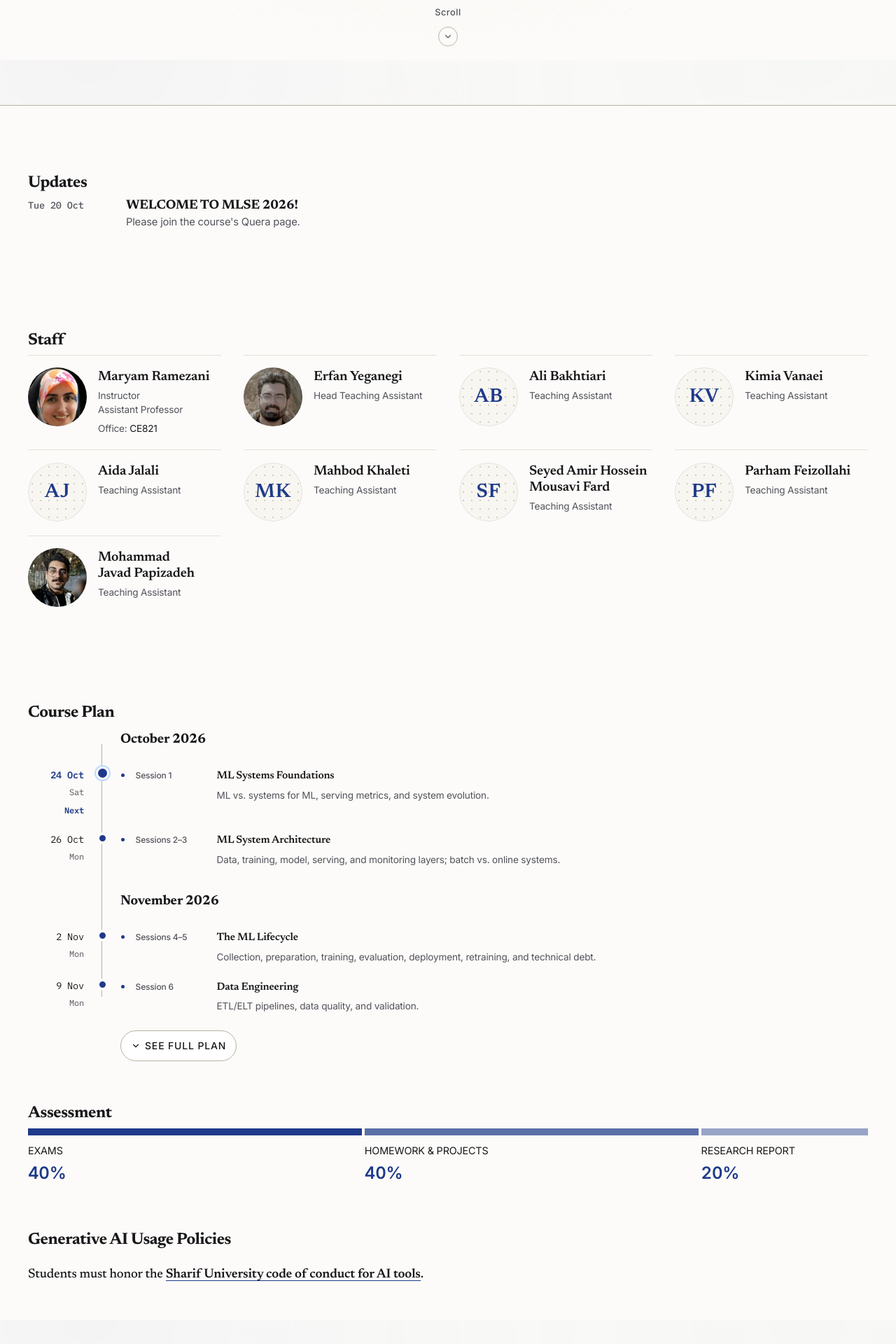
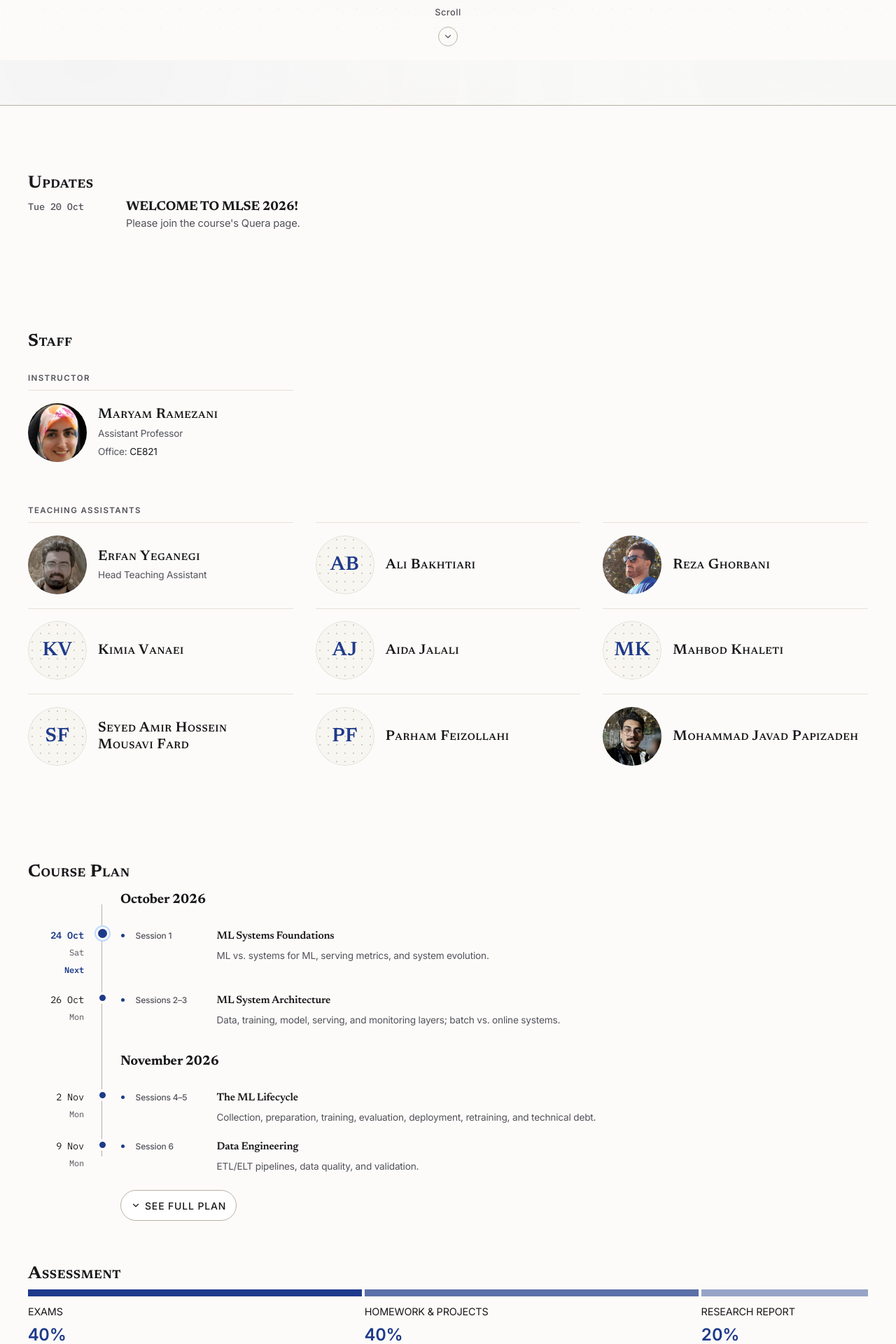
Before and after one commit to SUT-CE-Courses/mlse, a Jekyll site: the page built from index.md, in a window 1280 px wide. Shown: the part 814-2734 px from the top of the page at 70% size. Built offline with Jekyll 4.4.1, drawn with Linux system fonts in a browser that asks for light colours; some of the changed text lies outside the part shown.

Commit message:
redesign(staff): group by role, small-caps titles, honor code link
- group staff into Instructor and Teaching Assistants so the role is named once
- replace the large portrait plates with small circular avatars beside the name
- set staff names and section headings in small caps
- rename the AI section to Academic Honesty, linking the CE department honor code
- collapse the unused announcement card styles into the date-rail component
- add Reza Ghorbani

```diff
--- a/_data/people.yml
+++ b/_data/people.yml
@@ -37,6 +37,11 @@ tas:
     role: "Teaching Assistant"
     email: "alibakhtiari6996@gmail.com"
 
+  - name: "Reza Ghorbani"
+    role: "Teaching Assistant"
+    email: "rezaghorbani2717@gmail.com"
+    photo: "/assets/images/people/ghorbani.jpg"
+
   - name: "Kimia Vanaei"
     role: "Teaching Assistant"
     email: "kimiavanaei83@gmail.com"
--- a/_includes/staff.html
+++ b/_includes/staff.html
@@ -2,10 +2,17 @@
   <h2 id="staff-heading" class="section-heading">Staff</h2>
 
   <div class="section-body">
-  <ul class="staff-roster" aria-label="Course staff">
     {% if site.data.people.instructor %}
-      {% include staff_card.html person=site.data.people.instructor %}
+      <h3 class="staff-group" id="staff-instructor">Instructor</h3>
+      <ul class="staff-roster" aria-labelledby="staff-instructor">
+        {% include staff_card.html person=site.data.people.instructor hide_role=true %}
+      </ul>
     {% endif %}
+
+    {% if site.data.people.tas %}
+      <h3 class="staff-group" id="staff-tas">Teaching Assistants</h3>
+      <ul class="staff-roster" aria-labelledby="staff-tas">
+        {% comment %} The head TA keeps a role line; the rest are named by the heading. {% endcomment %}
         {% for person in site.data.people.tas %}
           {% if person.role contains "Head" %}
             {% include staff_card.html person=person %}
@@ -13,9 +20,10 @@
         {% endfor %}
         {% for person in site.data.people.tas %}
           {% unless person.role contains "Head" %}
-        {% include staff_card.html person=person %}
+            {% include staff_card.html person=person hide_role=true %}
           {% endunless %}
         {% endfor %}
       </ul>
+    {% endif %}
   </div>
 </section>
--- a/_includes/staff_card.html
+++ b/_includes/staff_card.html
@@ -4,16 +4,15 @@
   <article class="staff-card">
     <div class="staff-card-avatar">
       {% if person.photo %}
-        <img src="{{ person.photo | relative_url }}" alt="" width="320" height="256" loading="lazy">
+        <img src="{{ person.photo | relative_url }}" alt="" width="168" height="168" loading="lazy">
       {% else %}
         <span class="staff-card-initials" aria-hidden="true">{{ name_parts.first | slice: 0 }}{{ name_parts.last | slice: 0 }}</span>
       {% endif %}
     </div>
-    <div class="staff-card-identity">
+    <div class="staff-card-body">
       <h3 class="staff-card-name">{% if person.email %}<a class="staff-card-link" href="mailto:{{ person.email | escape }}" aria-label="Email {{ person.name | escape }}">{{ person.name }}</a>{% else %}{{ person.name }}{% endif %}</h3>
-      <p class="staff-card-role">{{ person.role }}</p>
-      {% if person.title %}<p class="staff-card-role staff-card-title">{{ person.title }}</p>{% endif %}
-    </div>
+      {% unless include.hide_role %}<p class="staff-card-role">{{ person.role }}</p>{% endunless %}
+      {% if person.title %}<p class="staff-card-role">{{ person.title }}</p>{% endif %}
       {% if person.office or person.office_hours %}
         <dl class="staff-card-details">
           {% if person.office %}
@@ -24,5 +23,6 @@
           {% endif %}
         </dl>
       {% endif %}
+    </div>
   </article>
 </li>
--- a/_sass/_components.scss
+++ b/_sass/_components.scss
@@ -1,12 +1,23 @@
 
 
-/* Staff: a ruled grid; each person is a small plate (photo, or initials on a dotted
-   ground) beside the name and role. The whole card is the mailto target. */
+/* Staff: ruled rosters grouped by role, so "Teaching Assistant" is said once in the
+   group heading instead of under every name. Each person is a small plate (photo, or
+   initials on a dotted ground) beside the name. The whole card is the mailto target. */
 .section-staff {
   margin-top: 2rem;
   margin-bottom: 3.5rem;
   scroll-margin-top: 5.5rem;
 }
+
+.staff-group {
+  margin: 2.5rem 0 0.45rem;
+  font-size: 0.72rem;
+  font-weight: 600;
+  letter-spacing: 0.12em;
+  text-transform: uppercase;
+  color: var(--text-muted);
+}
+.section-body > .staff-group:first-child { margin-top: 1.25rem; }
 
 .staff-roster {
   --plate: 84px;
@@ -18,18 +29,16 @@
   gap: 0 2rem;
   align-items: stretch;
 }
-@media (min-width: 1100px) { .staff-roster { grid-template-columns: repeat(4, minmax(0, 1fr)); } }
+@media (min-width: 1100px) { .staff-roster { grid-template-columns: repeat(3, minmax(0, 1fr)); } }
 @media (max-width: 640px) { .staff-roster { --plate: 76px; grid-template-columns: minmax(0, 1fr); } }
 
 .staff-slot { display: flex; min-width: 0; }
 
 .staff-card {
   position: relative;
-  display: grid;
-  grid-template-columns: var(--plate) minmax(0, 1fr);
-  grid-template-rows: auto 1fr;
-  column-gap: 1rem;
-  align-items: start;
+  display: flex;
+  align-items: center;
+  gap: 1rem;
   flex: 1;
   width: 100%;
   min-width: 0;
@@ -42,9 +51,9 @@
 
 .staff-card-avatar {
   position: relative;
-  grid-row: 1 / span 2;
+  flex: none;
   width: var(--plate);
-  aspect-ratio: 1;
+  height: var(--plate);
   overflow: hidden;
   border-radius: 50%;
   background: var(--surface-alt);
@@ -87,13 +96,15 @@
   transition: background-color 0.3s ease, color 0.3s ease;
 }
 
-.staff-card-identity { min-width: 0; padding-top: 0.1rem; }
+.staff-card-body { min-width: 0; }
 
 .staff-card-name {
   margin: 0;
   font-family: var(--font-heading);
-  font-size: 1.2rem;
+  font-size: 1.25rem;
   font-weight: 600;
+  font-variant-caps: small-caps;
+  letter-spacing: 0.03em;
   line-height: 1.2;
   color: var(--text);
   overflow-wrap: break-word;
@@ -114,8 +125,9 @@
   color: var(--text-muted);
   font-size: 0.85rem;
   line-height: 1.4;
+
+  + .staff-card-role { margin-top: 0.1rem; }
 }
-.staff-card-title { margin-top: 0.1rem; }
 
 .staff-card-details {
   margin: 0.4rem 0 0;
@@ -147,16 +159,17 @@
 
 .section-heading {
   font-family: var(--font-heading);
-  font-size: 1.6rem;
+  font-size: 1.7rem;
   font-weight: 700;
-  letter-spacing: -0.02em;
+  font-variant-caps: small-caps;
+  letter-spacing: 0.025em;
   color: var(--text);
   margin-bottom: 1.35rem;
   padding-bottom: 0.5rem;
   border-bottom: var(--hairline);
 }
 
-/* Announcements Strip */
+/* Announcements: a date rail beside the text, echoing the plan's date rail. */
 .announcements-section {
   margin: 2.25rem 0;
 }
@@ -165,40 +178,39 @@
   list-style: none;
   display: flex;
   flex-direction: column;
-  gap: 0.85rem;
+  gap: 0;
   padding: 0;
   margin: 0;
 }
 
 .announcement-item {
-  background-color: var(--surface);
-  border: 1px solid var(--border-strong);
-  border-left: 4px solid var(--accent);
-  padding: 1.1rem 1.35rem;
-  border-radius: var(--radius-md);
-  box-shadow: var(--shadow-sm);
-  transition: transform 0.18s var(--ease-spring), box-shadow 0.18s var(--ease-spring);
+  display: grid;
+  grid-template-columns: 7.5rem minmax(0, 1fr);
+  gap: 0 1.25rem;
+  padding: 0.9rem 0;
+  border-top: var(--hairline);
 
-  &:hover {
-    transform: translateY(-1px);
-    box-shadow: var(--shadow-hover);
+  &:first-child {
+    border-top: none;
+    padding-top: 0;
   }
+}
+@media (max-width: 520px) {
+  .announcement-item { grid-template-columns: minmax(0, 1fr); gap: 0.2rem; }
 }
 
 .announcement-date {
+  align-self: baseline;
   font-family: var(--font-mono);
-  font-size: 0.72rem;
-  color: var(--accent);
-  background-color: var(--accent-subtle);
-  border: 1px solid var(--accent-border);
-  padding: 0.12rem 0.55rem;
-  border-radius: var(--radius-full);
-  font-weight: 700;
+  font-size: 0.85rem;
+  font-weight: 500;
+  color: var(--text-muted);
+  white-space: nowrap;
 }
 
 .announcement-title {
   font-family: var(--font-heading);
-  font-size: 1.05rem;
+  font-size: 1.15rem;
   font-weight: 700;
   color: var(--text);
   margin: 0;
@@ -268,22 +280,6 @@
   > div { padding-top: 0.25rem; }
   dt { font-size: 0.85rem; color: var(--text-muted); }
   dd { margin: 0.35rem 0 0; font-size: 1.4rem; font-weight: 600; color: var(--accent); }
-}
-.home-sections .announcement-item {
-  padding: 0 0 1rem;
-  border: none;
-  border-bottom: var(--hairline);
-  border-radius: 0;
-  background: transparent;
-  box-shadow: none;
-  transform: none;
-}
-.home-sections .announcement-date {
-  padding: 0;
-  background: transparent;
-  border: none;
-  color: var(--text-muted);
-  font-size: 0.8rem;
 }
 
 /* Masthead: the bulletin's title block. */
@@ -397,7 +393,7 @@
     margin: 0 0 1rem;
     padding: 0;
     border-bottom: none;
-    font-size: 1.6rem;
+    font-size: 1.7rem;
     overflow-wrap: anywhere;
   }
 
@@ -412,36 +408,9 @@
   .home-sections .section-heading {
     align-self: start;
     margin: 0;
-    font-size: 1.45rem;
+    font-size: 1.55rem;
     line-height: 1.2;
   }
-}
-
-/* Announcements: a date rail beside the text, echoing the plan's date rail. */
-.home-sections .announcement-item {
-  display: grid;
-  grid-template-columns: 7.5rem minmax(0, 1fr);
-  gap: 0 1.25rem;
-  padding: 0.9rem 0;
-  border-bottom: none;
-  border-top: var(--hairline);
-
-  &:first-child { border-top: none; padding-top: 0; }
-}
-.home-sections .announcement-date {
-  align-self: baseline;
-  padding: 0;
-  border: none;
-  background: none;
-  border-radius: 0;
-  font-size: 0.85rem;
-  font-weight: 500;
-  white-space: nowrap;
-}
-.home-sections .announcements-list { gap: 0; }
-.home-sections .announcement-title { font-size: 1.15rem; }
-@media (max-width: 520px) {
-  .home-sections .announcement-item { grid-template-columns: minmax(0, 1fr); gap: 0.2rem; }
 }
 
 /* Assessment: the weights drawn as one proportional bar. */
--- a/index.md
+++ b/index.md
@@ -10,7 +10,7 @@ permalink: /
     Staff          _data/people.yml
     Course Plan    _data/course_plan.yml
     Assessment     _data/grading.yml
-    AI section      the single sentence near the bottom of this file
+    Academic Honesty  the honor code link near the bottom of this file
 {% endcomment %}
 {% assign plan = site.data.course_plan %}
 {% assign term_year = site.term | split: " " | last %}
@@ -34,7 +34,7 @@ permalink: /
     <a href="#staff">Staff</a>
     <a href="#course-plan">Plan</a>
     <a href="#assessment">Assessment</a>
-    <a href="#ai-policy">AI Use</a>
+    <a href="#ai-policy">Honesty</a>
   </nav>
 
   <!-- Updates (Self-hiding when empty) -->
@@ -78,9 +78,9 @@ permalink: /
   </section>
 
   <section class="home-overview ai-policy" id="ai-policy" aria-labelledby="ai-policy-heading">
-    <h2 id="ai-policy-heading" class="section-heading">Generative AI Usage Policies</h2>
+    <h2 id="ai-policy-heading" class="section-heading">Academic Honesty</h2>
     <div class="section-body">
-      <p class="policy-lead">Students must honor the <a href="https://ac.sharif.edu/rules/ai-ethics" target="_blank" rel="noopener noreferrer">Sharif University code of conduct for AI tools<span class="sr-only"> (opens in a new tab)</span></a>.</p>
+      <p class="policy-lead"><a href="https://ac.sharif.edu/rules/ai-ethics" target="_blank" rel="noopener noreferrer">Sharif University of Technology - CE Department Honor Code<span class="sr-only"> (opens in a new tab)</span></a></p>
     </div>
   </section>
   </div>
```
Also changed, not shown: assets/images/people/ghorbani.jpg (added). Lines whose indentation alone changed are shown as unchanged.
